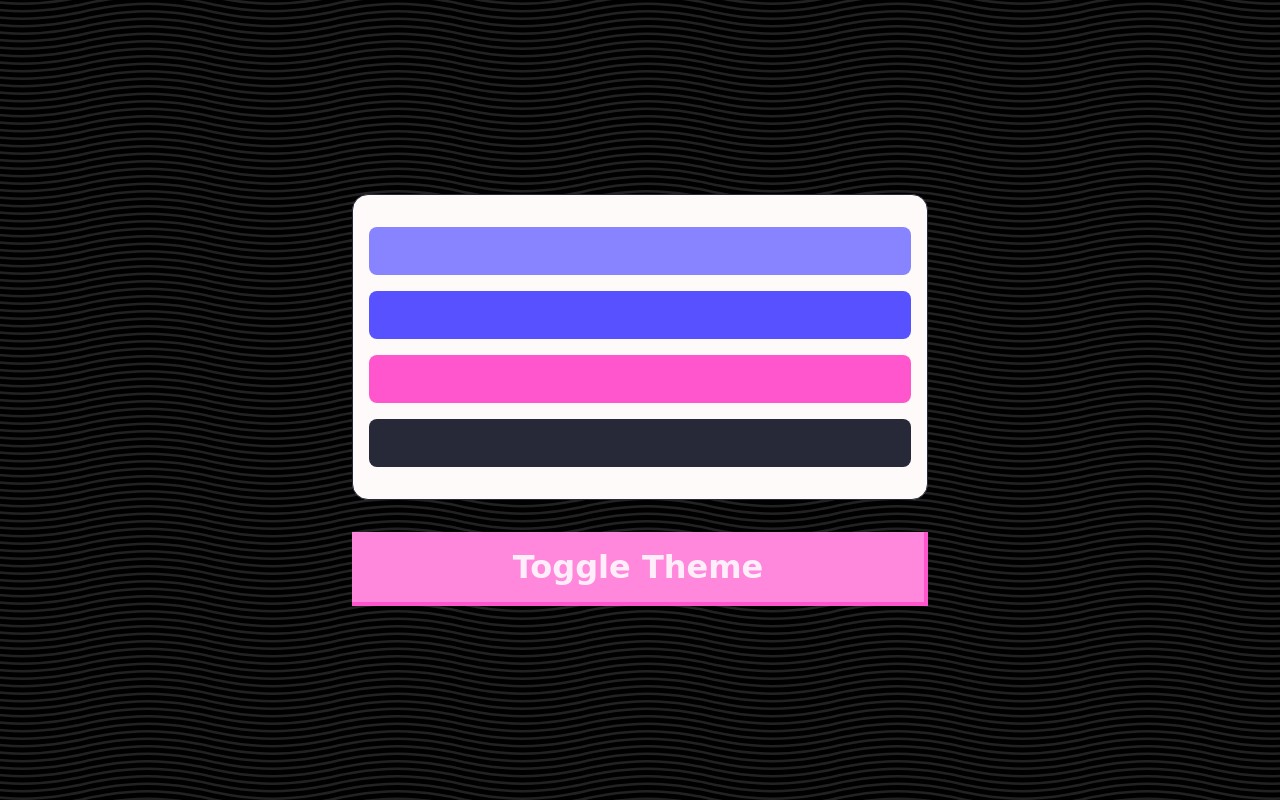
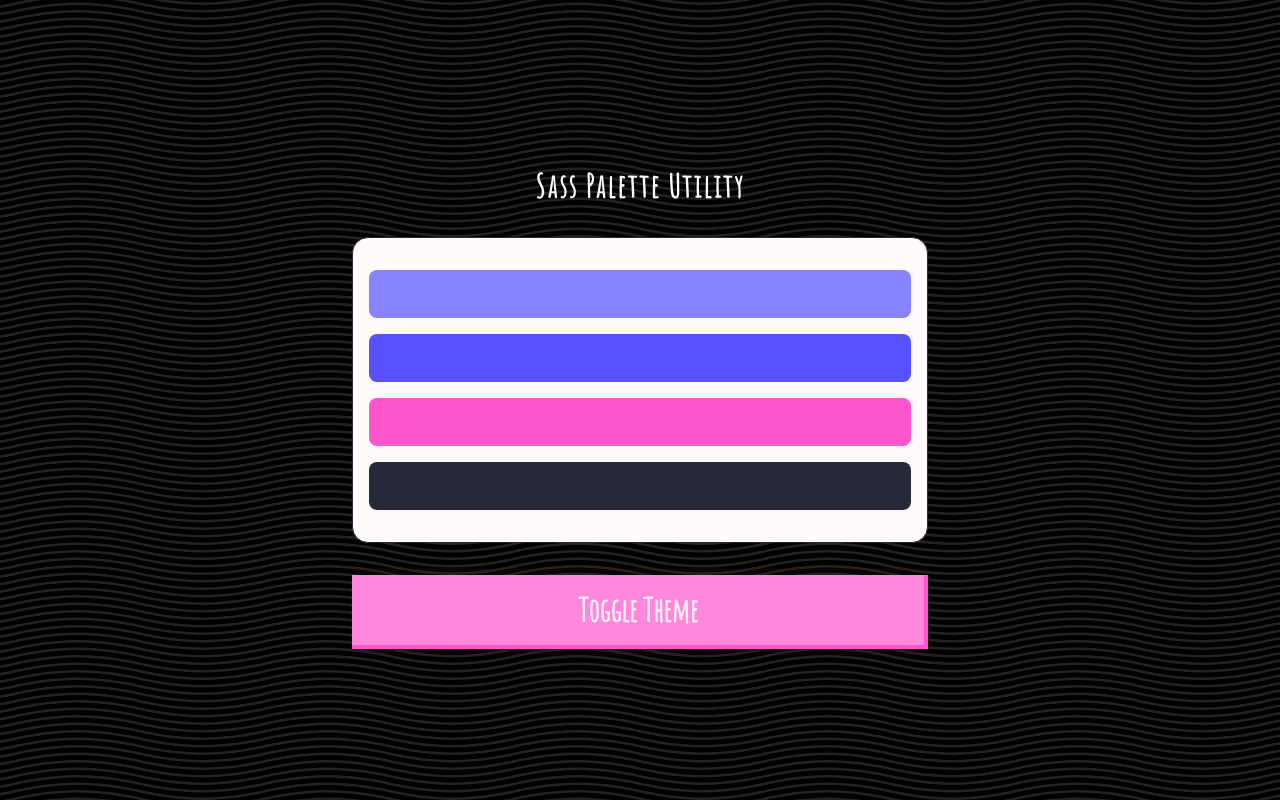
Before and after one commit to ezrasingh/sass-palette-utility, a website built with webpack: page src/app/index.html in a window 1280 px wide. Built offline with nearby package versions, Linux system fonts and the light colour scheme.

Commit message:
Added font family

```diff
--- a/src/app/index.html
+++ b/src/app/index.html
@@ -5,12 +5,16 @@
     <meta http-equiv="X-UA-Compatible" content="IE=edge">
     <title> <%= htmlWebpackPlugin.options.title %> </title>
     <meta name="viewport" content="width=device-width,initial- scale=1">
+		<link href="https://fonts.googleapis.com/css?family=Amatic+SC&display=swap" rel="stylesheet">
 </head>
 <body>
 	<main theme="light" class="app">
 		<div class="app__container">
 			<section class="ui__container">
 				<div class="ui__palette">
+					<header class="ui__header">
+						<h3>Sass Palette Utility</h3>
+					</header>
 					<ul class="ui__swatch">
 						<li class="ui__swatch--item"></li>
 						<li class="ui__swatch--item"></li>
@@ -21,6 +25,9 @@
 						Toggle Theme
 					</button>
 				</div>
+				<footer class="ui__footer">
+
+				</footer>
 			</section>
 		</div>
 	<main>
```
